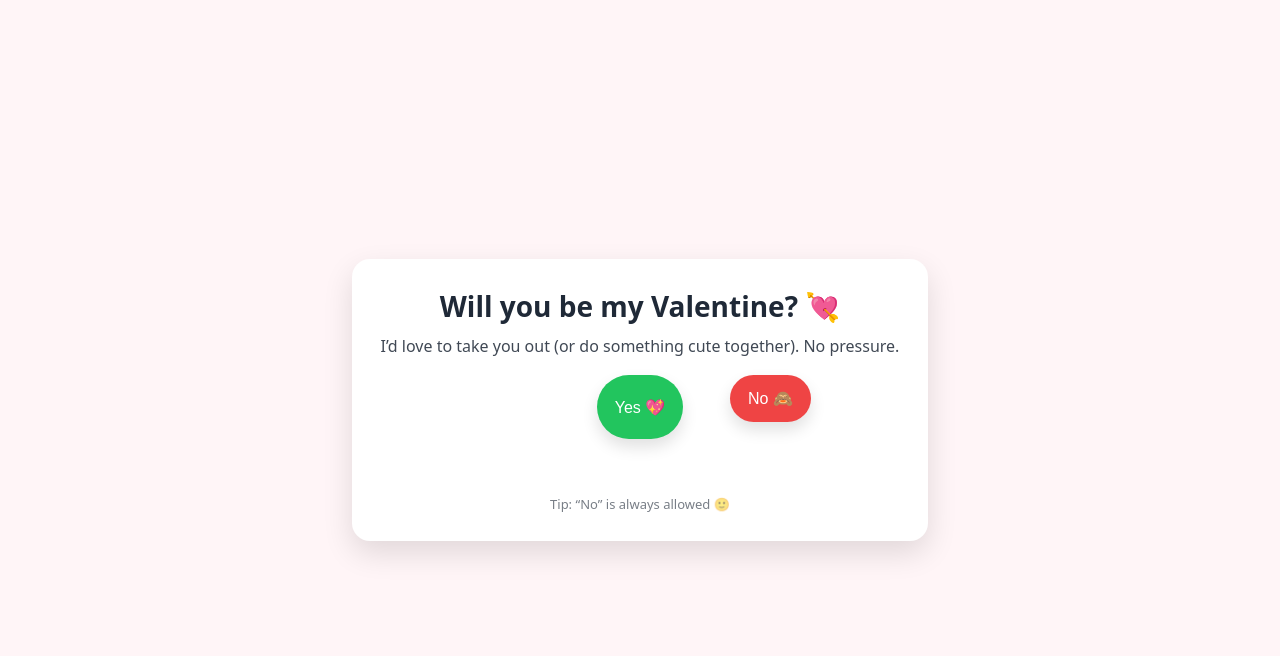
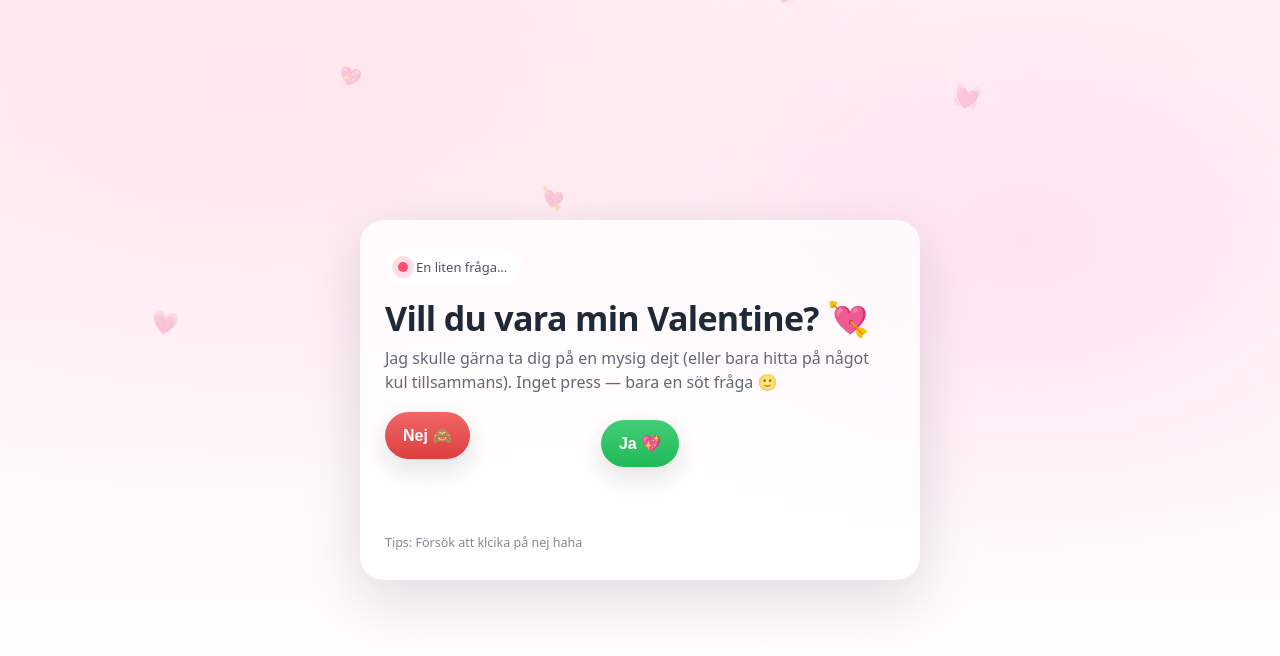
Before and after one commit to Abbehoseini169/valentine, a plain HTML site: page index.html in a window 1280 px wide. Drawn offline with Linux system fonts and the light colour scheme.

Commit message:
index.html

```diff
--- a/index.html
+++ b/index.html
@@ -1,127 +1,276 @@
 <!doctype html>
-<html lang="en">
+<html lang="sv">
 <head>
   <meta charset="utf-8" />
   <meta name="viewport" content="width=device-width,initial-scale=1" />
-  <title>Be my Valentine?</title>
+  <title>💘 En fråga…</title>
+  <meta name="theme-color" content="#ff4d6d" />
   <style>
-    body {
-      margin: 0;
-      min-height: 100vh;
-      display: grid;
-      place-items: center;
-      font-family: system-ui, -apple-system, Segoe UI, Roboto, Arial, sans-serif;
-      background: #fff5f7;
-      color: #1f2937;
+    :root{
+      --bg1:#fff1f5;
+      --bg2:#ffe6ef;
+      --card:rgba(255,255,255,.72);
+      --text:#1f2937;
+      --muted:rgba(31,41,55,.70);
+      --stroke:rgba(255,255,255,.65);
+      --shadow: 0 18px 60px rgba(15,23,42,.14);
+      --yes:#22c55e;
+      --no:#ef4444;
+      --accent:#ff4d6d;
     }
-    .card {
-      width: min(520px, 92vw);
-      background: white;
-      border-radius: 18px;
-      padding: 28px;
-      box-shadow: 0 12px 30px rgba(0,0,0,.12);
-      text-align: center;
-      position: relative;
-      overflow: hidden;
+
+    *{ box-sizing:border-box; }
+    html,body{ height:100%; }
+    body{
+      margin:0;
+      font-family: ui-sans-serif, system-ui, -apple-system, Segoe UI, Roboto, Arial, sans-serif;
+      color:var(--text);
+      background: radial-gradient(1200px 700px at 20% 10%, var(--bg2), transparent 60%),
+                  radial-gradient(900px 600px at 80% 30%, #ffe3f1, transparent 55%),
+                  linear-gradient(180deg, var(--bg1), #ffffff);
+      display:grid;
+      place-items:center;
+      padding:24px;
+      overflow:hidden;
     }
-    h1 { margin: 0 0 10px; font-size: 28px; }
-    p { margin: 0 0 18px; opacity: .85; }
-    .buttons {
-      display: flex;
-      gap: 12px;
-      justify-content: center;
-      flex-wrap: wrap;
-      margin-top: 10px;
-      position: relative;
-      height: 64px; /* space so moving button doesn’t jump layout */
+
+    /* flytande hjärtan i bakgrunden */
+    .hearts{
+      position:fixed;
+      inset:0;
+      pointer-events:none;
+      opacity:.25;
+      filter: blur(.2px);
     }
-    button {
-      border: 0;
+    .heart{
+      position:absolute;
+      font-size:22px;
+      animation: floatUp linear infinite;
+      transform: translateY(120vh);
+    }
+    @keyframes floatUp{
+      from{ transform: translateY(120vh) translateX(0) rotate(0deg); }
+      to  { transform: translateY(-20vh) translateX(40px) rotate(18deg); }
+    }
+
+    .wrap{
+      width:min(560px, 96vw);
+      position:relative;
+    }
+
+    .card{
+      background: var(--card);
+      border: 1px solid rgba(255,255,255,.55);
+      border-radius: 24px;
+      box-shadow: var(--shadow);
+      backdrop-filter: blur(10px);
+      -webkit-backdrop-filter: blur(10px);
+      padding: 28px 24px;
+      overflow:hidden;
+    }
+
+    .badge{
+      display:inline-flex;
+      gap:8px;
+      align-items:center;
+      padding:8px 12px;
+      border-radius:999px;
+      background: rgba(255,255,255,.65);
+      border: 1px solid rgba(255,255,255,.65);
+      color: rgba(31,41,55,.8);
+      font-size: 13px;
+      margin-bottom: 14px;
+    }
+    .dot{
+      width:10px;height:10px;border-radius:50%;
+      background: var(--accent);
+      box-shadow: 0 0 0 6px rgba(255,77,109,.18);
+    }
+
+    h1{
+      margin: 0 0 10px;
+      font-size: clamp(26px, 4vw, 34px);
+      letter-spacing:-.02em;
+      line-height:1.12;
+    }
+    p{
+      margin: 0 0 18px;
+      color: var(--muted);
+      font-size: 16px;
+      line-height: 1.45;
+    }
+
+    .buttons{
+      position:relative;
+      height:64px;
+      margin-top: 14px;
+      display:flex;
+      justify-content:center;
+      align-items:center;
+      gap:12px;
+    }
+
+    button{
+      border:0;
       border-radius: 999px;
       padding: 14px 18px;
       font-size: 16px;
+      font-weight: 650;
       cursor: pointer;
-      box-shadow: 0 8px 16px rgba(0,0,0,.12);
-      transition: transform .12s ease, opacity .12s ease;
-      user-select: none;
+      box-shadow: 0 10px 24px rgba(15,23,42,.12);
+      transition: transform .12s ease, filter .12s ease, box-shadow .12s ease;
+      user-select:none;
       touch-action: manipulation;
     }
-    #yes {
-      background: #22c55e;
-      color: white;
+    button:active{ transform: translateY(1px) scale(.99); }
+    button:hover{ filter: brightness(1.02); box-shadow: 0 12px 28px rgba(15,23,42,.14); }
+
+    #yes{
+      background: linear-gradient(180deg, rgba(255,255,255,.15), rgba(0,0,0,.06)), var(--yes);
+      color:white;
     }
-    #no {
-      background: #ef4444;
-      color: white;
-      position: absolute;
-      left: 50%;
-      transform: translateX(90px);
+
+    #no{
+        background: linear-gradient(180deg, rgba(255,255,255,.18), rgba(0,0,0,.08)), var(--no);
+        color:white;
+        position:absolute;
+        left: 0;
+        top: 0;
+        transform: translate3d(0px, 0px, 0);
+        will-change: transform;
     }
-    .msg {
+
+
+    .msg{
       margin-top: 18px;
-      font-size: 18px;
-      min-height: 28px;
+      min-height: 30px;
+      font-size: 17px;
+      font-weight: 600;
     }
-    .small {
-      font-size: 13px;
-      opacity: .6;
+    .hint{
       margin-top: 10px;
+      font-size: 12.5px;
+      color: rgba(31,41,55,.55);
     }
-    .shake {
-      animation: shake .25s linear 2;
+
+    /* liten konfetti-look (enkelt) */
+    .confetti{
+      position:absolute;
+      inset:-40px;
+      pointer-events:none;
+      opacity:0;
+      transition: opacity .25s ease;
+      background:
+        radial-gradient(circle at 10% 20%, rgba(255,77,109,.35) 0 6px, transparent 7px),
+        radial-gradient(circle at 80% 30%, rgba(34,197,94,.30) 0 7px, transparent 8px),
+        radial-gradient(circle at 30% 80%, rgba(99,102,241,.25) 0 6px, transparent 7px),
+        radial-gradient(circle at 70% 75%, rgba(249,115,22,.22) 0 7px, transparent 8px);
+      filter: blur(.2px);
     }
-    @keyframes shake {
-      0% { transform: translateX(var(--x)) translateY(var(--y)) rotate(0deg); }
-      25% { transform: translateX(var(--x)) translateY(var(--y)) rotate(-3deg); }
-      50% { transform: translateX(var(--x)) translateY(var(--y)) rotate(3deg); }
-      75% { transform: translateX(var(--x)) translateY(var(--y)) rotate(-2deg); }
-      100% { transform: translateX(var(--x)) translateY(var(--y)) rotate(0deg); }
+    .confetti.on{ opacity:1; }
+
+    @media (max-width:420px){
+      .card{ padding: 24px 18px; }
+      button{ padding: 13px 16px; font-size: 15px; }
+      .buttons{ height:72px; }
+      #no{ top:12px; }
     }
   </style>
 </head>
+
 <body>
+  <!-- bakgrundshjärtan -->
+  <div class="hearts" aria-hidden="true">
+    <div class="heart" style="left:10%; animation-duration:12s; animation-delay:-2s;">💗</div>
+    <div class="heart" style="left:24%; animation-duration:15s; animation-delay:-7s; font-size:18px;">💖</div>
+    <div class="heart" style="left:40%; animation-duration:13s; animation-delay:-4s; font-size:20px;">💘</div>
+    <div class="heart" style="left:58%; animation-duration:16s; animation-delay:-9s; font-size:19px;">💞</div>
+    <div class="heart" style="left:72%; animation-duration:14s; animation-delay:-6s; font-size:22px;">💓</div>
+    <div class="heart" style="left:86%; animation-duration:17s; animation-delay:-11s; font-size:18px;">💝</div>
+  </div>
+
+  <div class="wrap">
     <div class="card">
-    <h1>Will you be my Valentine? 💘</h1>
-    <p>I’d love to take you out (or do something cute together). No pressure.</p>
+      <div class="confetti" id="confetti"></div>
+
+      <div class="badge">
+        <span class="dot"></span>
+        <span>En liten fråga…</span>
+      </div>
+
+      <h1>Vill du vara min Valentine? 💘</h1>
+      <p>
+        Jag skulle gärna ta dig på en mysig dejt (eller bara hitta på något kul tillsammans).
+        Inget press — bara en söt fråga 🙂
+      </p>
 
       <div class="buttons" id="area">
-      <button id="yes">Yes 💖</button>
-      <button id="no">No 🙈</button>
+        <button id="yes">Ja 💖</button>
+        <button id="no">Nej 🙈</button>
       </div>
 
       <div class="msg" id="msg"></div>
-    <div class="small">Tip: “No” is always allowed 🙂</div>
+      <div class="hint">Tips: Försök att klcika på nej haha</div>
+    </div>
   </div>
 
   <script>
+  const yes = document.getElementById("yes");
   const no = document.getElementById("no");
   const area = document.getElementById("area");
+  const msg = document.getElementById("msg");
+  const confetti = document.getElementById("confetti");
+
+  let answered = false;
+  let cooldown = false;
 
   function moveNoButton() {
-    const areaRect = area.getBoundingClientRect();
-    const btnRect = no.getBoundingClientRect();
+    if (answered || cooldown) return;
+
+    cooldown = true;
+    setTimeout(() => (cooldown = false), 80);
+
+    const areaW = area.clientWidth;
+    const areaH = area.clientHeight;
+
+    const btnW = no.offsetWidth;
+    const btnH = no.offsetHeight;
 
     const padding = 6;
 
-    const maxX = areaRect.width - btnRect.width - padding;
-    const maxY = areaRect.height - btnRect.height - padding;
+    const maxX = Math.max(0, areaW - btnW - padding);
+    const maxY = Math.max(0, areaH - btnH - padding);
 
-    const x = Math.random() * maxX;
-    const y = Math.random() * maxY;
+    const x = padding + Math.random() * maxX;
+    const y = padding + Math.random() * maxY;
 
-    no.style.position = "absolute";
-    no.style.left = `${x}px`;
-    no.style.top = `${y}px`;
+    no.style.transform = `translate3d(${x}px, ${y}px, 0)`;
   }
 
-  // Desktop: jump when mouse gets close
-  no.addEventListener("mouseenter", moveNoButton);
+  /* NEJ – hoppar undan men går att klicka */
+  no.addEventListener("pointerenter", moveNoButton);
 
-  // Mobile: jump on touch
-  no.addEventListener("touchstart", (e) => {
+  no.addEventListener("pointerdown", (e) => {
+    // låt click fortfarande kunna ske ibland
+    if (!answered) {
       e.preventDefault();
       moveNoButton();
-  }, { passive: false });
+    }
+  });
+
+  no.addEventListener("click", () => {
+    if (answered) return;
+    answered = true;
+    msg.textContent = "Okej 🙂 Tack för att du svarade ärligt.";
+  });
+
+  /* JA – funkar alltid */
+  yes.addEventListener("click", () => {
+    if (answered) return;
+    answered = true;
+    msg.textContent = "Yesss 💖 Säg bara när du kan!";
+    confetti.classList.add("on");
+  });
 </script>
 
 </body>
```
Lines whose indentation alone changed are shown as unchanged.
